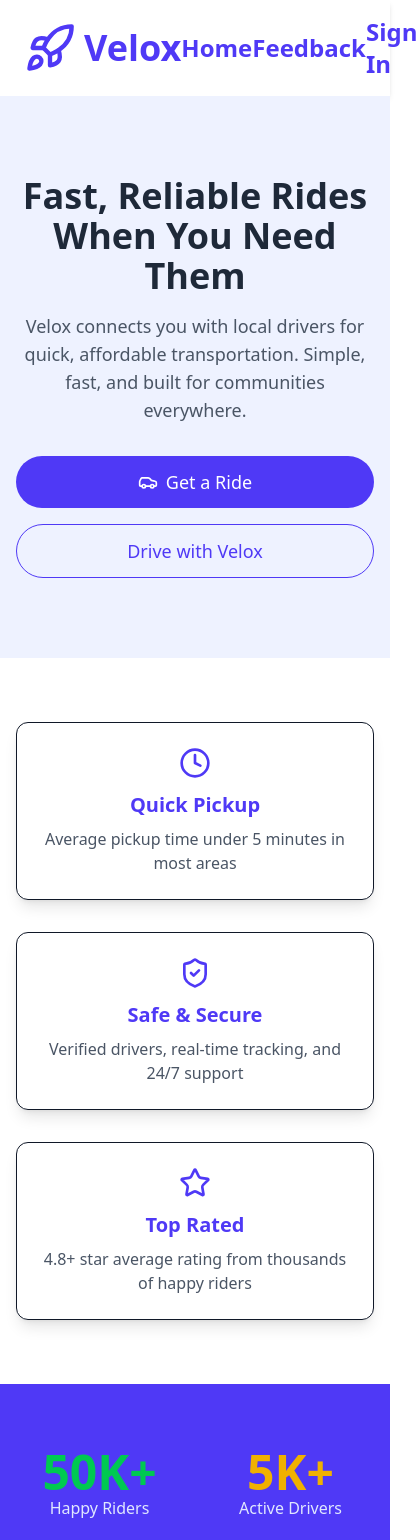
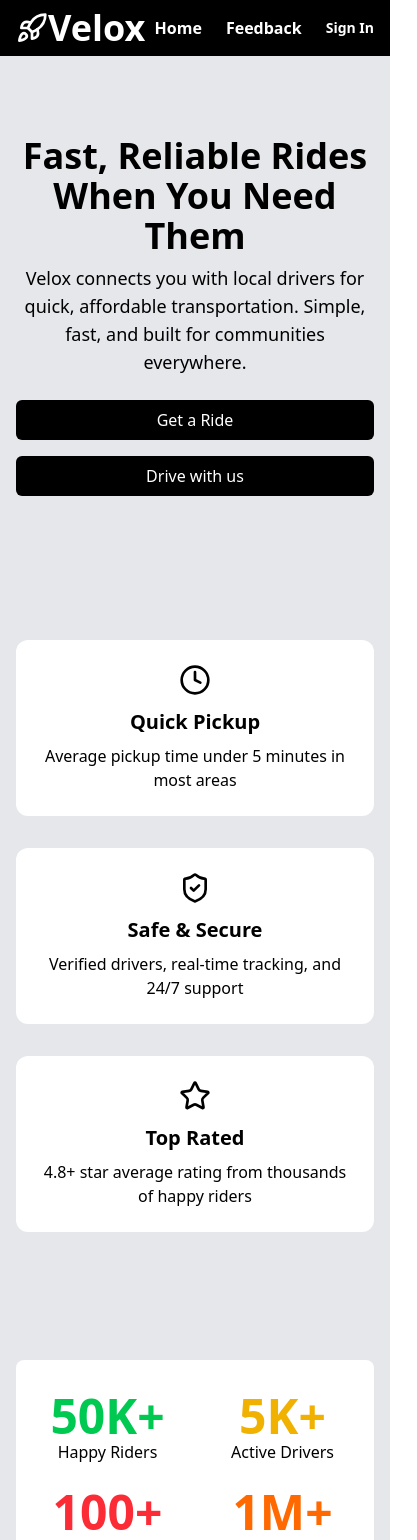
Before and after one commit to gerrad-design/Velox, a React (Vite) app: page / in a window 390 px wide. Shown: the top 1540 px of the page, 417 px wide, since content can reach past the window. Built offline with nearby package versions, Linux system fonts and the light colour scheme.

Commit message:
added authentication feature (#13)

```diff
--- /dev/null
+++ b/components/Authentication.jsx
@@ -0,0 +1,94 @@
+import React from 'react';
+import { useState } from "react";
+
+function Authentication({ onClose }) {
+  const [userType, setUserType] = useState("rider");
+  const [authMode, setAuthMode] = useState("signin");
+
+  const [formData, setFormData] = useState({
+    fullName: "",
+    email: "",
+    password: "",
+    phone: "",
+  });
+
+  const handleSubmit = async (e) => {
+  e.preventDefault();
+  const endpoint = authMode === "signin" ? "/login" : "/signup";
+
+  const res = await fetch(`http://localhost:5000${endpoint}`, {
+    method: "POST",
+    headers: {
+      "Content-Type": "application/json",
+    },
+    body: JSON.stringify(formData),
+  });
+
+  const data = await res.json();
+  if (res.ok && data.access_token) {
+    localStorage.setItem("token", data.access_token);
+    alert("Signed in successfully!");
+  } else {
+    alert(data.msg || "Authentication failed");
+  }
+};
+
+  return (
+    <div className="fixed inset-0 flex items-center justify-center shadow-xl bg-gray-200 bg-opacity-50 z-50">
+      <div className="bg-white w-[400px] rounded-xl shadow-xl p-6">
+        <div className="flex justify-between items-start">
+          <div>
+            <h2 className="text-xl text-black text-left font-semibold">Join Velox</h2>
+            <p className="text-sm text-gray-500">Sign in or create an account to get started</p>
+          </div>
+          <button onClick={ onClose } className="text-gray-400 hover:border-black hover:text-black text-xl">×</button>
+        </div>
+
+        {/* Rider / Driver Toggle */}
+        <div className="flex gap-2 my-4">
+          <button className={`flex-1 py-2 rounded-md ${userType === "rider" ? "bg-black text-white" : "bg-gray-100 text-gray-600"}`} onClick={() => setUserType("rider")}>
+            Rider
+          </button>
+          <button className={`flex-1 py-2 rounded-md ${userType === "driver" ? "bg-black text-white" : "bg-gray-100 text-gray-600"}`} onClick={() => setUserType("driver")}>
+             Driver
+          </button>
+        </div>
+
+        {/* Sign In / Sign Up Toggle */}
+        <div className="flex gap-2 mb-4 bg-gray-100 p-1 rounded-md">
+          <button className={`flex-1 py-2 rounded ${authMode === "signin" ? "bg-white text-black font-semibold" : "text-gray-500"}`} onClick={() => setAuthMode("signin")}>
+            Sign In
+          </button>
+          <button className={`flex-1 py-2 rounded ${authMode === "signup" ? "bg-white text-black font-semibold" : "text-gray-500"}`} onClick={() => setAuthMode("signup")}>
+            Sign Up
+          </button>
+        </div>
+
+        {/* Form */}
+        <form className="space-y-3" onSubmit={handleSubmit}>
+          <input type="text" placeholder="Full Name" className="text-gray-500 w-full px-4 py-2 border rounded-md"
+            value={formData.fullName} onChange={(e) => setFormData({ ...formData, fullName: e.target.value })}
+          />
+          <input type="email" placeholder="Email" className="text-gray-500 w-full px-4 py-2 border rounded-md"
+            value={formData.email} onChange={(e) => setFormData({ ...formData, email: e.target.value })}
+          />
+          {authMode === "signup" && (
+            <input type="tel" placeholder="Phone Number" className="text-gray-500 w-full px-4 py-2 border rounded-md"
+                value={formData.phone} onChange={(e) => setFormData({ ...formData, phone: e.target.value })}
+            />
+          )}
+          <input type="password" placeholder="Password" className="text-gray-500 w-full px-4 py-2 border rounded-md"
+            value={formData.password} onChange={(e) => setFormData({ ...formData, password: e.target.value })}
+          />
+          <button type="submit" className="w-full bg-black text-white py-2 rounded-md">
+            {authMode === "signin"
+              ? `Sign In as ${userType.charAt(0).toUpperCase() + userType.slice(1)}`
+              : `Sign Up as ${userType.charAt(0).toUpperCase() + userType.slice(1)}`}
+          </button>
+        </form>
+      </div>
+    </div>
+  );
+}
+
+export default Authentication;
--- a/components/FeatureSection.jsx
+++ b/components/FeatureSection.jsx
@@ -2,22 +2,22 @@ import { Clock, ShieldCheck, Star } from "lucide-react";
 
 export default function FeatureSection() {
   return (
-    <section className="py-16 px-4 bg-white">
+    <section className="py-16 px-4 bg-gray-200">
       <div className="max-w-6xl mx-auto grid grid-cols-1 md:grid-cols-3 gap-8 text-center">
-        <div className="p-6 shadow-lg rounded-xl border">
-          <Clock className="w-8 h-8 text-indigo-600 mx-auto mb-3" />
-          <h3 className="text-xl font-semibold text-indigo-600 mb-2">Quick Pickup</h3>
-          <p className="text-gray-600">Average pickup time under 5 minutes in most areas</p>
+        <div className="p-6 hover:shadow-xl rounded-xl bg-white">
+          <Clock className="w-8 h-8 text-black mx-auto mb-3" />
+          <h3 className="text-xl font-semibold text-black mb-2">Quick Pickup</h3>
+          <p className="text-black">Average pickup time under 5 minutes in most areas</p>
         </div>
-        <div className="p-6 shadow-lg rounded-xl border">
-          <ShieldCheck className="w-8 h-8 text-indigo-600 mx-auto mb-3" />
-          <h3 className="text-xl font-semibold text-indigo-600 mb-2">Safe & Secure</h3>
-          <p className="text-gray-600">Verified drivers, real-time tracking, and 24/7 support</p>
+        <div className="p-6 hover:shadow-xl rounded-xl bg-white">
+          <ShieldCheck className="w-8 h-8 text-black mx-auto mb-3" />
+          <h3 className="text-xl font-semibold text-black mb-2">Safe & Secure</h3>
+          <p className="text-black">Verified drivers, real-time tracking, and 24/7 support</p>
         </div>
-        <div className="p-6 shadow-lg rounded-xl border">
-          <Star className="w-8 h-8 text-indigo-600 mx-auto mb-3" />
-          <h3 className="text-xl font-semibold text-indigo-600 mb-2">Top Rated</h3>
-          <p className="text-gray-600">4.8+ star average rating from thousands of happy riders</p>
+        <div className="p-6 hover:shadow-xl rounded-xl bg-white">
+          <Star className="w-8 h-8 text-black mx-auto mb-3" />
+          <h3 className="text-xl font-semibold text-black mb-2">Top Rated</h3>
+          <p className="text-black">4.8+ star average rating from thousands of happy riders</p>
         </div>
       </div>
     </section>
--- a/components/HeroSection.jsx
+++ b/components/HeroSection.jsx
@@ -1,28 +1,31 @@
-import { Car } from "lucide-react";
+import React,{ useState } from "react";
+import Authentication from "./Authentication";
 
 export default function HeroSection() {
+  const [ showAuth, setShowAuth ] = useState(false)
+
   return (
-    <section className="text-center py-20 px-4 bg-indigo-50">
-      <h2 className="text-4xl md:text-5xl font-extrabold text-gray-800 mb-4">
+    <section className="text-center py-20 px-4 bg-gray-200">
+      <h2 className="text-4xl md:text-5xl font-extrabold text-black mb-2">
         Fast, Reliable Rides<br />When You Need Them
       </h2>
-      <p className="max-w-xl mx-auto text-gray-600 text-lg mb-8">
+      <p className="max-w-xl mx-auto text-black text-lg mb-6">
         Velox connects you with local drivers for quick, affordable transportation.
         Simple, fast, and built for communities everywhere.
       </p>
       <div className="flex flex-col md:flex-row gap-4 justify-center">
-        <a
-          href="#"
-          className="bg-indigo-600 text-white px-6 py-3 rounded-full text-lg font-medium flex items-center justify-center gap-2 hover:bg-indigo-700"
-        >
-          <Car className="w-5 h-5" /> Get a Ride
-        </a>
-        <a
-          href="#"
-          className="border border-indigo-600 text-indigo-600 px-6 py-3 rounded-full text-lg font-medium hover:bg-indigo-100"
-        >
-          Drive with Velox
-        </a>
+        <button onClick={() => setShowAuth(true)} className="bg-black text-white px-4 py-2 rounded-md">
+          Get a Ride
+        </button>
+        {showAuth && <Authentication
+           onClose={() => setShowAuth(false)}
+        />}
+        <button onClick={() => setShowAuth(true)} className="bg-black text-white px-4 py-2 rounded-md">
+          Drive with us
+        </button>
+        {showAuth && <Authentication
+          onClose={() => setShowAuth(false)}
+        />}
       </div>
     </section>
   );
--- a/components/Navbar.jsx
+++ b/components/Navbar.jsx
@@ -1,31 +1,36 @@
 import { Rocket } from "lucide-react";
-import { Link } from "react-router-dom"
+import { Link } from "react-router-dom";
+import { useState } from "react";
+import Authentication from "./Authentication";
 
 export default function Navbar() {
+  const [showAuth, setShowAuth] = useState(false);
+
   return (
-    <header className="flex justify-between items-center px-6 py-4 shadow-md">
-      <h1 className="text-4xl font-bold text-indigo-600 flex items-center gap-2">
-        <Rocket className="w-13 h-13" /> Velox
-      </h1>
-      <nav className="flex items-center gap-6"></nav>
-        <Link
-          to="/"
-          className="text-2xl text-indigo-600 font-semibold hover:underline"
-        >
-          Home
-        </Link>
+    <>
+      <header className="flex bg-black justify-between items-center px-4 py-2 shadow-md">
+        <h1 className="text-4xl font-bold text-white flex items-center">
+          <Rocket className="w-8 h-8" /> Velox
+        </h1>
+        <nav className="flex items-center gap-6">
+          <Link to="/" className="text-md text-white font-semibold hover:underline">
+            Home
+          </Link>
+          <Link to="/feedback" className="text-md text-white font-semibold hover:underline">
+            Feedback
+          </Link>
+          <button
+            onClick={() => setShowAuth(true)}
+            className="text-sm text-white font-semibold hover:underline"
+          >
+            Sign In
+          </button>
+        </nav>
+      </header>
 
-      <nav className="flex items-center gap-6"></nav>
-      <Link
-      to="/feedback"
-      className=" text-2xl text-indigo-600 font-semibold hover:underline"
-      >
-        Feedback
-      </Link>
-
-      <a href="#" className="text-2xl text-indigo-600 font-semibold hover:underline">
-        Sign In
-      </a>
-    </header>
+      {showAuth && (
+        <Authentication onClose={() => setShowAuth(false)} />
+      )}
+    </>
   );
 }
--- a/components/StatsSection.jsx
+++ b/components/StatsSection.jsx
@@ -1,22 +1,22 @@
 export default function StatsSection() {
   return (
-    <section className="py-16 px-4 bg-indigo-600 text-white">
-      <div className="max-w-5xl mx-auto grid grid-cols-2 md:grid-cols-4 gap-6 text-center">
+    <section className="py-16 px-4 bg-gray-200 text-black">
+      <div className="max-w-5xl bg-white rounded-lg hover:shadow-xl py-8 px-4 mx-auto grid grid-cols-2 md:grid-cols-4 gap-6 text-center">
         <div>
           <h4 className="text-5xl font-bold text-green-500 ">50K+</h4>
-          <p className="text-indigo-100">Happy Riders</p>
+          <p className="text-black">Happy Riders</p>
         </div>
         <div>
           <h4 className="text-5xl font-bold text-yellow-500">5K+</h4>
-          <p className="text-indigo-100">Active Drivers</p>
+          <p className="text-black">Active Drivers</p>
         </div>
         <div>
           <h4 className="text-5xl font-bold text-red-500">100+</h4>
-          <p className="text-indigo-100">Cities Served</p>
+          <p className="text-black">Cities Served</p>
         </div>
         <div>
           <h4 className="text-5xl font-bold text-orange-500">1M+</h4>
-          <p className="text-indigo-100">Rides Completed</p>
+          <p className="text-black">Rides Completed</p>
         </div>
       </div>
     </section>
--- a/pages/HomePage.jsx
+++ b/pages/HomePage.jsx
@@ -1,13 +1,18 @@
+import { useState } from 'react';
 import HeroSection from '../components/HeroSection';
 import FeatureSection from '../components/FeatureSection';
 import StatsSection from '../components/StatsSection';
+import Authentication from '../components/Authentication';
 
 export default function HomePage() {
+  const [showAuth, setShowAuth] = useState(false);
+
   return (
-    <div className="bg-white text-gray-900 dark:bg-gray-900 dark:text-white">
-      <HeroSection />
+    <div className="bg-white text-black dark:bg-gray-200">
+      <HeroSection onStartAuth={() => setShowAuth(true)} />
       <FeatureSection />
       <StatsSection />
+      {showAuth && <Authentication onClose={() => setShowAuth(false)} />}
     </div>
   );
 }
```
